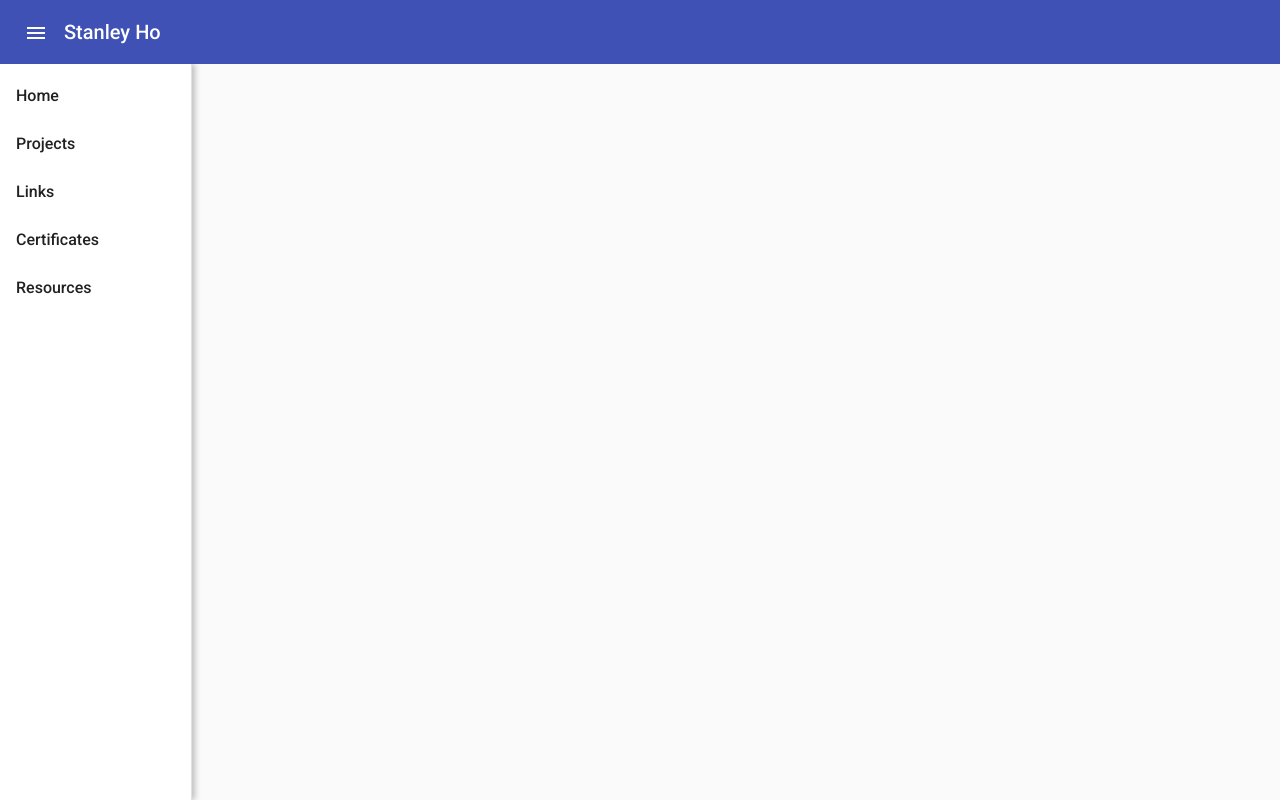
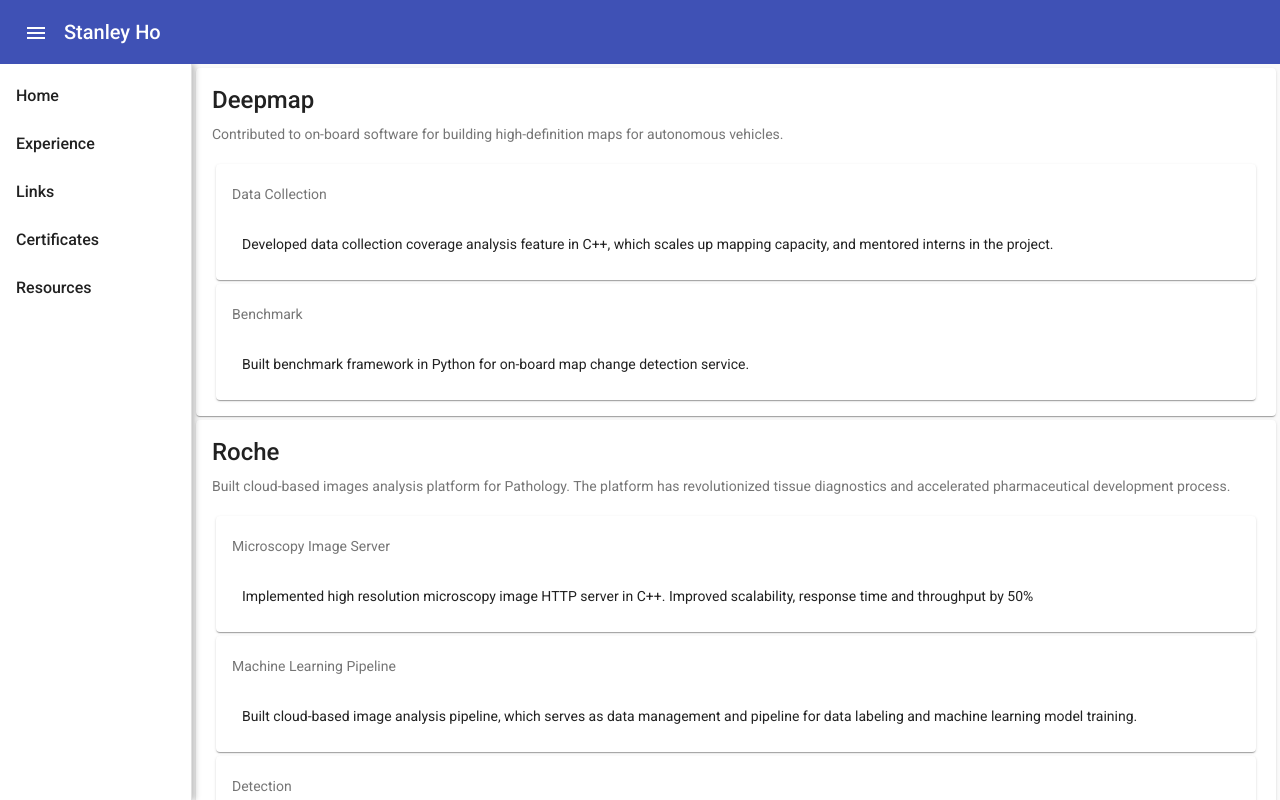
Before and after one commit to stanleyycho/my-site, an Angular app: page /experience in a window 1280 px wide. Before the commit this address led to /. Built offline with nearby package versions, Linux system fonts and the light colour scheme.

Commit message:
Updated self introduction, experience section and resources

```diff
--- a/src/app/app.module.ts
+++ b/src/app/app.module.ts
@@ -24,7 +24,7 @@
 
 const appRoutes: Routes = [
   { path: '', component: MyHomeComponent },
-  { path: 'projects', component: MyProjectsComponent },
+  { path: 'experience', component: MyProjectsComponent },
   { path: 'links', component: MyLinksComponent },
   { path: 'certs', component: MyCertificatesComponent },
   { path: 'resources', component: MyResourcesComponent }
--- a/src/app/biography-navigation/biography-navigation.component.html
+++ b/src/app/biography-navigation/biography-navigation.component.html
@@ -10,7 +10,7 @@
       [mode]="mobileQuery.matches ? 'over' : 'side'" [opened]="true">
       <mat-nav-list class="mat-body-strong">
         <a mat-list-item routerLink="/">Home</a>
-        <a mat-list-item routerLink="/projects">Projects</a>
+        <a mat-list-item routerLink="/experience">Experience</a>
         <a mat-list-item routerLink="/links">Links</a>
         <a mat-list-item routerLink="/certs">Certificates</a>
         <a mat-list-item routerLink="/resources">Resources</a>
--- a/src/app/my-home/my-home.component.html
+++ b/src/app/my-home/my-home.component.html
@@ -1,12 +1,12 @@
 <mat-card>
   <mat-card-content>
     <p class="mat-subheading-2">
-      I'm Stanley, an engineer interested in software engineering and computer vision.
-      I work at <a href="https://www.deepmap.ai/">Deepmap</a> and build HD map solutions
-      for autonomous vehicles.
-      Before that, I worked at <a href="https://www.roche.com/">Roche</a>, I was building
-      platform and algorithms for pathology image analysis and was building deep learning
-      data pipeline and learning DL in order to improve accuracy.
+      I'm an engineer interested in software engineering related to computer vision.
+      I work at <a href="https://www.deepmap.ai/">Deepmap</a> and build High-Definition
+      map solutions for autonomous vehicles.
+      Before that, I worked at <a href="https://www.roche.com/">Roche</a>, where I built
+      platform and algorithms for Pathology image analysis and developed machine learning
+      pipeline for data labeling and model training.
     </p>
     <p class="mat-subheading-2">
       I like to solve engineering problems and enthusiasm in C++ development.
--- a/src/app/my-projects/my-projects.component.html
+++ b/src/app/my-projects/my-projects.component.html
@@ -2,10 +2,13 @@
   <mat-card-title class="mat-headline">
     {{workExperience.companyName}}
   </mat-card-title>
+  <mat-card-subtitle class="mat-subheading-2">
+    {{workExperience.briefSummary}}
+  </mat-card-subtitle>
   <mat-card *ngFor="let project of workExperience.projects" class="container">
-    <mat-card-header class="mat-title">
+    <mat-card-subtitle class="mat-subheading-2">
       {{project.name}}
-    </mat-card-header>
+    </mat-card-subtitle>
     <mat-card-content class="text-container">
       <p class="mat-body">
         {{project.description}}
--- a/src/app/my-projects/my-projects.component.ts
+++ b/src/app/my-projects/my-projects.component.ts
@@ -12,20 +12,21 @@
   workExperiences: WorkExperience[] = [
     {
       companyName: "Deepmap",
+      briefSummary: "Contributed to on-board software for building high-definition maps for autonomous vehicles.",
       projects: [
-        { name: 'HD Map', description: 'Building on vehicle software for map update.' },
+        { name: 'Data Collection', description: 'Developed data collection coverage analysis feature in C++, which scales up mapping capacity, and mentored interns in the project.' },
+        { name: 'Benchmark', description: 'Built benchmark framework in Python for on-board map change detection service.' },
       ]
     },
     {
       companyName: "Roche",
+      briefSummary: "Built cloud-based images analysis platform for Pathology. The platform has revolutionized tissue diagnostics and accelerated pharmaceutical development process.",
       projects: [
-        { name: 'Microscopy Image Server', description: 'Implemented giga-pixel microscopy image server in C++ using Apache httpd server to streamline workflow and to improve scability and performance by 50%.' },
-        { name: 'Detection', description: 'Contributed to improve cell detection algorithm, which classifies cell types using deep learning, and integrated it to imaging platform.' },
-        { name: 'Platform', description: 'Developing web-based image analysis platform in both front-end and back-end, which includes image viewer and analysis algorithms. The Pathology platform has helped to revolutionize tissue diagnostics and accelerated pharmaceutical development process.' },
-        { name: 'Image server', description: 'Developed features in image server written in Java to support multiple types of image files.' },
-        { name: 'Segmentation', description: 'Prototyped semi-automatic interactive segmentation algorithm for real-time tissue segmentation tool in Matlab. Implemented it in C++ and deployed to production.' },
-        { name: 'Dev Environment', description: 'Improved unit testing, continuous integration and deployment processes to streamline software development.' },
-        { name: 'Framework', description: 'Contributed to developing features, maintained framework, unit testing and documentation of image analysis SDK in both C++ and Matlab.' }
+        { name: 'Microscopy Image Server', description: 'Implemented high resolution microscopy image HTTP server in C++. Improved scalability, response time and throughput by 50%' },
+        { name: 'Machine Learning Pipeline', description: 'Built cloud-based image analysis pipeline, which serves as data management and pipeline for data labeling and machine learning model training.' },
+        { name: 'Detection', description: 'Contributed to developing cell detection algorithm in deep learning. Integrated and productized it to image analysis platform.' },
+        { name: 'Segmentation', description: 'Implemented semi-automatic interactive segmentation algorithm and tool for real-time tissue segmentation in Matlab and in C++.' },
+        { name: 'Framework', description: 'Contributed to developing features of image processing/computer vision library in C++.' }
       ]
     }
   ]
--- a/src/app/my-resources/my-resources.component.ts
+++ b/src/app/my-resources/my-resources.component.ts
@@ -8,12 +8,19 @@
 })
 export class MyResourcesComponent implements OnInit {
 
-  learningMaterials : LearningMaterial[] = [
-    {language: "C++", resources: [
-      {name: "Effective Modern C++: 42 Specific Ways to Improve Your Use of C++11 and C++14", url: "https://www.amazon.com/Effective-Modern-Specific-Ways-Improve/dp/1491903996"},
-      {name: "Youtube CppCon", url: "https://www.youtube.com/user/CppCon/videos"},
-      {name: "Youtube CppCast", url: "https://www.youtube.com/channel/UCuCjADS4u3uJDTqUaG0H9dA"}
-    ]}
+  learningMaterials: LearningMaterial[] = [
+    {
+      language: "C++", resources: [
+        { name: "Effective Modern C++: 42 Specific Ways to Improve Your Use of C++11 and C++14", url: "https://www.amazon.com/Effective-Modern-Specific-Ways-Improve/dp/1491903996" },
+        { name: "Youtube CppCon", url: "https://www.youtube.com/user/CppCon/videos" },
+        { name: "Youtube CppCast", url: "https://www.youtube.com/channel/UCuCjADS4u3uJDTqUaG0H9dA" }
+      ]
+    },
+    {
+      language: "Python", resources: [
+        { name: "Learning Python, 5th Edition", url: "https://www.amazon.com/Learning-Python-5th-Mark-Lutz/dp/1449355730" },
+        { name: "Fluent Python: Clear, Concise, and Effective Programming", url: "https://www.amazon.com/Fluent-Python-Concise-Effective-Programming/dp/1491946008" }]
+    }
   ]
 
   constructor() { }
--- a/src/app/project.ts
+++ b/src/app/project.ts
@@ -1,5 +1,6 @@
 export class WorkExperience {
   companyName: string;
+  briefSummary: string;
   projects: Project[];
 }
 
```
Also changed, not shown: package.json (+8 -3 lines), 2 other files (tests, documents, lock files or other folders).
